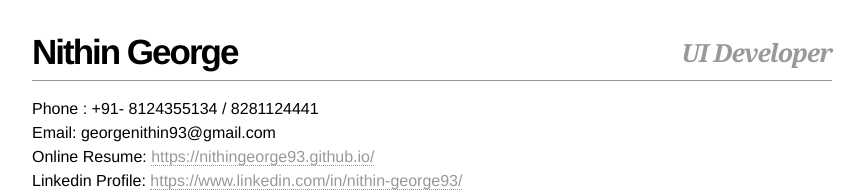
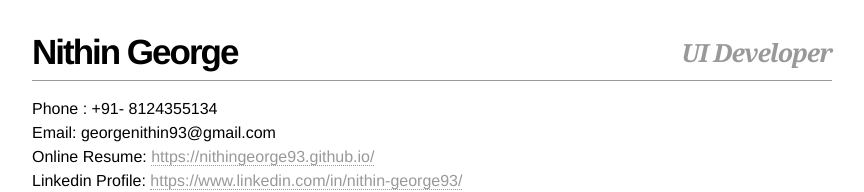
Before and after one commit to NithinGeorge93/nithingeorge93.github.io, a plain HTML site: page index.html in a window 1280 px wide. Shown: the top 192 px of the page, without its empty margins (208-1072 px from the left). Drawn offline with Linux system fonts and the light colour scheme.

Commit message:
Update index.html

```diff
--- a/index.html
+++ b/index.html
@@ -41,7 +41,7 @@
             <h1 class="fn">Nithin George<span style="font-style: italic; font-family: Georgia, Serif; float: right;  font-size:25px; color: #999; letter-spacing: -1px;">UI Developer</span></h1>
 
             <p>
-                Phone : <span class="tel">+91- 8124355134 / 8281124441 </span><br />
+                Phone : <span class="tel">+91- 8124355134 </span><br />
                 Email: <span class="email">georgenithin93@gmail.com</span><br/>
 		Online Resume: <a href="https://nithingeorge93.github.io/">https://nithingeorge93.github.io/</a><br/>
 		Linkedin Profile: <a href="https://www.linkedin.com/in/nithin-george93/">https://www.linkedin.com/in/nithin-george93/</a>
```
